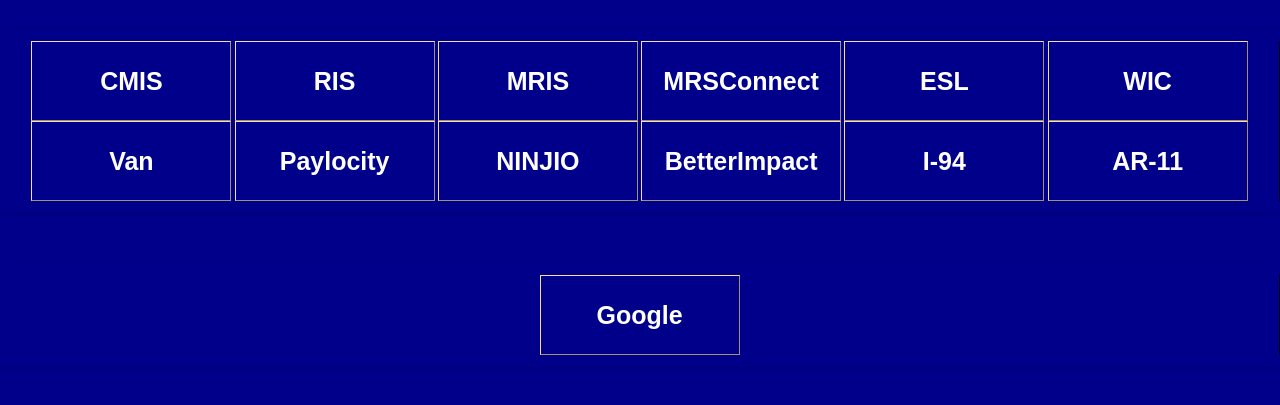
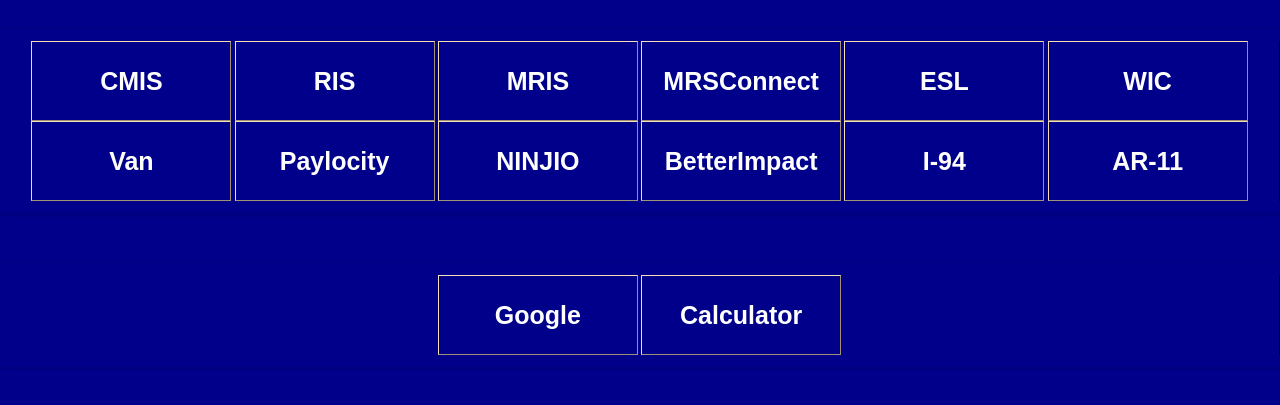
Before and after one commit to HashmatullahArwin/mywebappshome, a plain HTML site: page index.html in a window 1280 px wide. Shown: the part 85-490 px from the top of the page. Drawn offline with Linux system fonts and the light colour scheme.

Commit message:
Update index.html

```diff
--- a/index.html
+++ b/index.html
@@ -30,6 +30,7 @@
 <div class="table-row">
     <div class="table-cell">
       <a href="https://www.google.com/" target="_blank"><button class="btn">Google</button></a>
+      <a href="https://www.bing.com/search?q=google%20calculator&FORM=ARPSEC&PC=ARPL&PTAG=30530124" target="_blank"><button class="btn">Calculator</button></a>
     </div>
   </div>
   </div>
```
